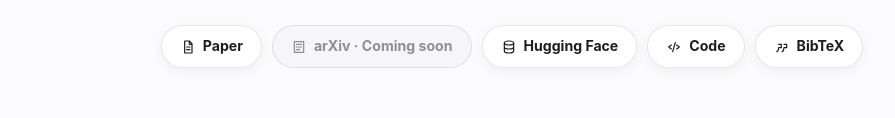
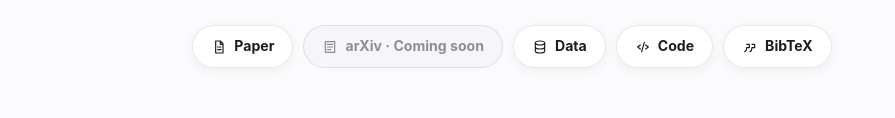
Before and after one commit to ProTracer-Failure/ProTracer-Failure.github.io, a plain HTML site: page index.html in a window 1280 px wide. Shown: the part 435-553 px from the top of the page, without its empty margins (128-1023 px from the left). Drawn offline with Linux system fonts and the light colour scheme.

Commit message:
Rename dataset link to Data

```diff
--- a/index.html
+++ b/index.html
@@ -29,7 +29,7 @@
       <nav class="project-links" aria-label="Project links">
         <a class="pill" href="paper/"><svg viewBox="0 0 24 24" aria-hidden="true"><path d="M7 3h7l4 4v14H7zM14 3v5h4M10 12h5M10 16h5"/></svg>Paper</a>
         <span class="pill disabled" aria-label="arXiv, coming soon"><svg viewBox="0 0 24 24" aria-hidden="true"><path d="M5 4h14v16H5zM8 8h8M8 12h8M8 16h5"/></svg>arXiv · Coming soon</span>
-        <a class="pill" href="https://huggingface.co/datasets/ChangUoA/FailTime" target="_blank" rel="noreferrer"><svg viewBox="0 0 24 24" aria-hidden="true"><ellipse cx="12" cy="6" rx="7" ry="3"/><path d="M5 6v6c0 1.7 3.1 3 7 3s7-1.3 7-3V6M5 12v6c0 1.7 3.1 3 7 3s7-1.3 7-3v-6"/></svg>Hugging Face</a>
+        <a class="pill" href="https://huggingface.co/datasets/ChangUoA/FailTime" target="_blank" rel="noreferrer"><svg viewBox="0 0 24 24" aria-hidden="true"><ellipse cx="12" cy="6" rx="7" ry="3"/><path d="M5 6v6c0 1.7 3.1 3 7 3s7-1.3 7-3V6M5 12v6c0 1.7 3.1 3 7 3s7-1.3 7-3v-6"/></svg>Data</a>
         <a class="pill" href="https://github.com/Chang-AIML/ProTracer" target="_blank" rel="noreferrer"><svg viewBox="0 0 24 24" aria-hidden="true"><path d="m8 9-4 3 4 3M16 9l4 3-4 3M14 5l-4 14"/></svg>Code</a>
         <a class="pill" href="#bibtex"><svg viewBox="0 0 24 24" aria-hidden="true"><path d="M7 8h4v5H7c0 3-1 5-3 6M15 8h4v5h-4c0 3-1 5-3 6"/></svg>BibTeX</a>
       </nav>
```
Also changed, not shown: 1 other file.
